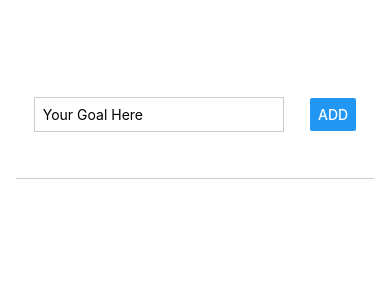
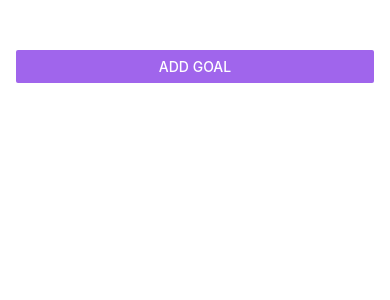
Before and after one commit to MTolouie/GoalApp, a React Native app: screen / in a window 390 px wide. Shown: the top 300 px of the page. Built offline with nearby package versions, Linux system fonts and the light colour scheme.

Commit message:
added modal for adding functionality & change styling & added image to the GoalInput Component

```diff
--- a/App.js
+++ b/App.js
@@ -1,27 +1,40 @@
-import { useState } from "react";
-import { StyleSheet, View, FlatList } from "react-native";
+import { Fragment, useState } from "react";
+import { StyleSheet, View, FlatList, Button } from "react-native";
 import GoalItem from "./Components/GoalItem";
 import GoalInput from "./Components/GoalInput";
+import { StatusBar } from "expo-status-bar";
+export default function App() {
+  const [isModalVisible, setIsModalVisible] = useState(false);
+  const [addedGoals, setAddedGoals] = useState([]);
 
-export default function App() {
-  const [addedGoals, setAddedGoals] = useState([]);
+  const showModal = () => {
+    setIsModalVisible(true);
+  };
+
+  const closeModal = () => {
+    setIsModalVisible(false);
+  };
 
   const buttonHandler = (enteredGoal) => {
     setAddedGoals((currentGoals) => [
       { text: enteredGoal, id: Math.random().toString() },
       ...currentGoals,
     ]);
+    setIsModalVisible(false);
   };
 
   const deleteGoal = (id) => {
     setAddedGoals((currentGoals) => {
-      return currentGoals.filter((goal)=>  goal.id !== id);
+      return currentGoals.filter((goal) => goal.id !== id);
     });
   };
 
   return (
+    <Fragment>
+    <StatusBar  style="light"/>
     <View style={styles.appContainer}>
-      <GoalInput buttonHandler={buttonHandler} />
+      <Button onPress={showModal} title="Add Goal" color="#a065ec" />
+      <GoalInput closeModal={closeModal} visible={isModalVisible} buttonHandler={buttonHandler} />
       <View style={styles.goalsContainer}>
         <FlatList
           data={addedGoals}
@@ -40,6 +53,7 @@ export default function App() {
         ></FlatList>
       </View>
     </View>
+    </Fragment>
   );
 }
 
@@ -49,7 +63,6 @@ const styles = StyleSheet.create({
     paddingTop: 50,
     paddingHorizontal: 16,
   },
-
   goalsContainer: {
     flex: 5,
   },
--- a/Components/GoalInput.js
+++ b/Components/GoalInput.js
@@ -1,7 +1,6 @@
-import { StyleSheet, View, TextInput, Button } from "react-native";
+import { StyleSheet, View, TextInput, Button, Modal,Image } from "react-native";
 import { useState } from "react";
 const GoalInput = (props) => {
-
   const [enteredGoal, setEnteredGoal] = useState("");
 
   const textInputHandler = (enteredText) => {
@@ -10,38 +9,61 @@ const GoalInput = (props) => {
 
   const buttonHandler = () => {
     props.buttonHandler(enteredGoal);
-    setEnteredGoal('');
+    setEnteredGoal("");
   };
 
   return (
+    <Modal visible={props.visible} animationType="slide">
       <View style={styles.inputContainer}>
+        <Image style={styles.image} source={require("../assets/Images/goal.png")} />
         <TextInput
           style={styles.textInput}
           placeholder="Your Goal Here"
           onChangeText={textInputHandler}
           value={enteredGoal}
         />
-      <Button title="Add" onPress={buttonHandler} />
+        <View style={styles.buttonContainer}>
+          <View style={styles.button}>
+            <Button title="Cancel" color="#b180f0" onPress={props.closeModal} />
           </View>
+          <View style={styles.button}>
+            <Button title="Add" color="#f31282" onPress={buttonHandler} />
+          </View>
+        </View>
+      </View>
+    </Modal>
   );
 };
 
 const styles = StyleSheet.create({
   inputContainer: {
     flex: 1,
-    flexDirection: "row",
-    justifyContent: "space-evenly",
-    alignItems: "center",
-    marginBottom: 24,
-    borderBottomWidth: 1,
-    borderBottomColor: "#cccccc",
+    justifyContent: 'center',
+    alignItems: 'center',
+    padding: 16,
+    backgroundColor: '#311b6b',
+  },
+  image: {
+    width: 100,
+    height: 100,
+    margin: 20,
   },
   textInput: {
     borderWidth: 1,
-    borderColor: "#cccccc",
-    width: "70%",
-    marginRight: 8,
-    padding: 8,
+    borderColor: '#e4d0ff',
+    backgroundColor: '#e4d0ff',
+    color: '#120438',
+    borderRadius: 6,
+    width: '100%',
+    padding: 16,
+  },
+  buttonContainer: {
+    marginTop: 16,
+    flexDirection: 'row',
+  },
+  button: {
+    width: 100,
+    marginHorizontal: 8,
   },
 });
 
--- a/Components/GoalItem.js
+++ b/Components/GoalItem.js
@@ -29,7 +29,7 @@ const styles = StyleSheet.create({
   goalText: {
     padding: 8,
     color: "white",
-  },
+    },
   pressedGoal: {
     opacity: 0.5,
     borderRadius: 6,
--- a/app.json
+++ b/app.json
@@ -6,6 +6,7 @@
     "orientation": "portrait",
     "icon": "./assets/icon.png",
     "userInterfaceStyle": "light",
+    "backgroundColor": "#1e085a",
     "splash": {
       "image": "./assets/splash.png",
       "resizeMode": "contain",
```
Also changed, not shown: assets/Images/goal.png (added). Lines whose indentation alone changed are shown as unchanged.
